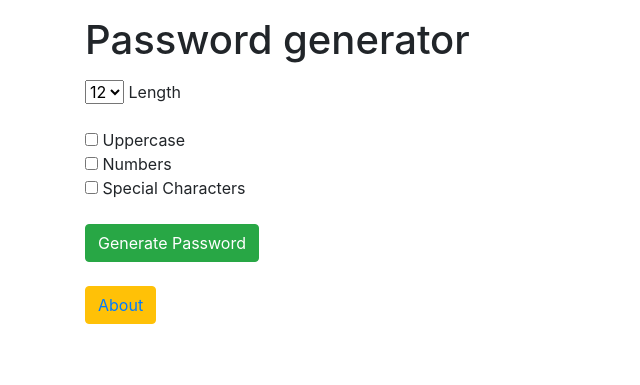
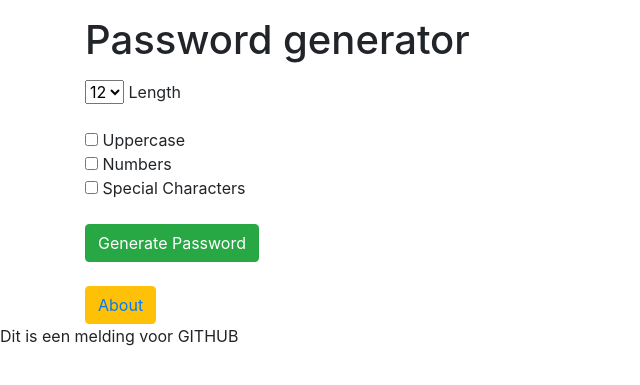
Before and after one commit to Biggetje-knor/password-gen, a Django app: page / in a window 1280 px wide. Shown: the top 385 px of the page, without its empty margins (0-640 px from the left). Run offline with Django 3.2, Linux system fonts and the light colour scheme; some libraries are stand-ins or nearby versions.

Commit message:
Derde commit(home)

```diff
--- a/generator/templates/generator/home.html
+++ b/generator/templates/generator/home.html
@@ -43,7 +43,7 @@
 <button type="button" class="btn btn-warning"> <a href="{% url 'about' %}">About</a></button>
 
 </div>
-
+<p>Dit is een melding voor GITHUB</p>
 </body>
 
 </html>
```
